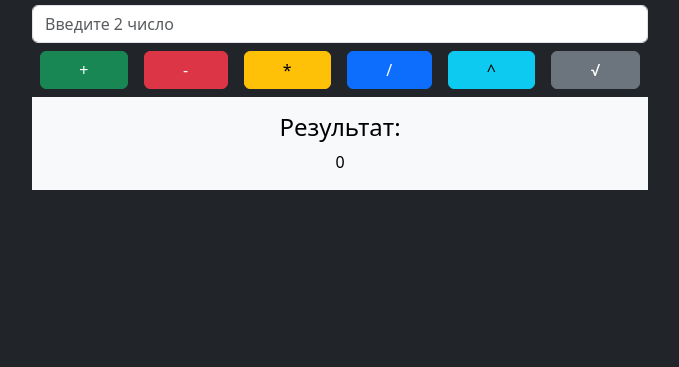
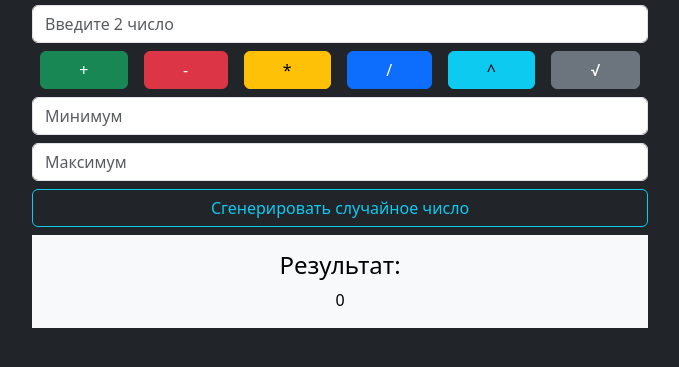
Before and after one commit to 199post/199post.github.io, a plain HTML site: page index.html in a window 1280 px wide. Shown: the part 145-512 px from the top of the page, without its empty margins (300-979 px from the left). Drawn offline with nearby package versions, Linux system fonts and the light colour scheme.

Commit message:
Update index.html

```diff
--- a/index.html
+++ b/index.html
@@ -14,13 +14,15 @@
       integrity="sha384-KK94CHFLLe+nY2dmCWGMq91rCGa5gtU4mk92HdvYe+M/SXH301p5ILy+dN9+nJOZ"
       crossorigin="anonymous"
     />
-    <title>Калькулятор с Салютом</title>
+    <title>Калькулятор с Салютом и Случайными Числами</title>
     <script src="https://cdn.jsdelivr.net/npm/canvas-confetti@1.5.1/dist/confetti.browser.min.js"></script>
     <script src="app.js" defer></script>
   </head>
   <body class="bg-dark text-light">
     <div class="container w-50 pt-5">
       <h1>Калькулятор</h1>
+
+      <!-- Поля для ввода чисел -->
       <input
         type="number"
         class="form-control mb-2"
@@ -33,6 +35,8 @@
         placeholder="Введите 2 число"
         id="input2"
       />
+
+      <!-- Кнопки операций -->
       <div class="d-flex mb-2">
         <button class="btn btn-success flex-grow-1 mx-2" id="plus">+</button>
         <button class="btn btn-danger flex-grow-1 mx-2" id="minus">-</button>
@@ -42,6 +46,24 @@
         <button class="btn btn-secondary flex-grow-1 mx-2" id="sqrt">√</button>
       </div>
 
+      <!-- Поля для генерации случайного числа -->
+      <div class="mb-2">
+        <input
+          type="number"
+          class="form-control mb-2"
+          placeholder="Минимум"
+          id="min-value"
+        />
+        <input
+          type="number"
+          class="form-control mb-2"
+          placeholder="Максимум"
+          id="max-value"
+        />
+        <button class="btn btn-outline-info w-100" id="randomNumber">Сгенерировать случайное число</button>
+      </div>
+
+      <!-- Результат -->
       <div class="text-bg-light p-3 text-center">
         <h4>Результат:</h4>
         <p id="result" class="mb-0">0</p>
```
